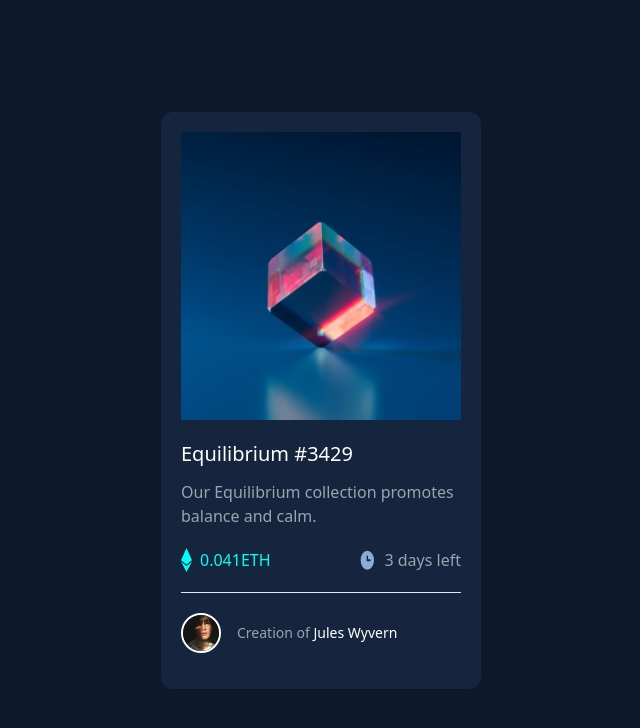
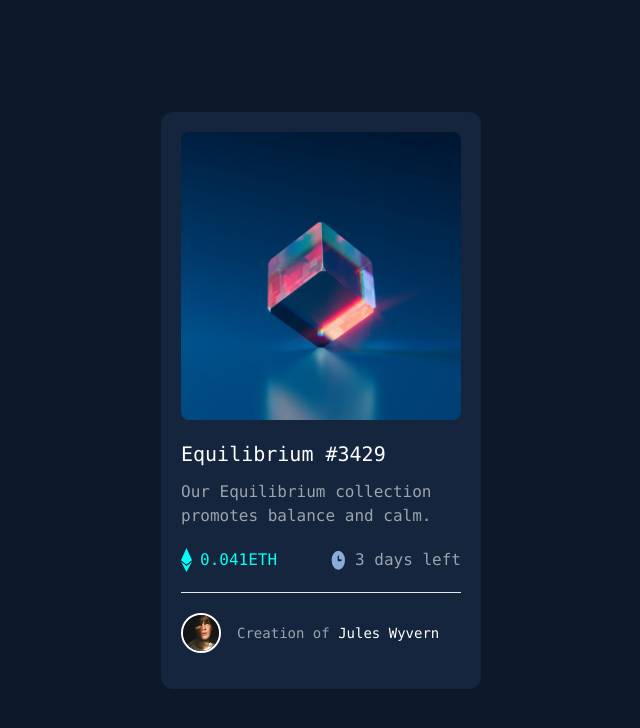
Before and after one commit to rk-codeflow/tw1-nft-preview-card, a plain HTML site: page index.html in a window 1280 px wide. Shown: the whole page, without its empty margins (319-959 px from the left). Drawn offline with nearby package versions, Linux system fonts and the light colour scheme.

Commit message:
project wrap up

```diff
--- a/index.html
+++ b/index.html
@@ -7,6 +7,7 @@
   <title>NFT preview card component | Frontend Mentor</title>
 
   <link rel="icon" type="image/png" sizes="32x32" href="./images/favicon-32x32.png">
+
 
   <!-- tailwind things  -->
   <script src="https://cdn.tailwindcss.com"></script>
@@ -39,24 +40,24 @@
       }
   </script>
 </head>
-<body class="bg-bodybg">
+<body class="bg-bodybg font-mono">
     <main class="flex justify-center items-center h-screen">
         <div class="bg-cardbg rounded-xl p-5 font-medium w-1/2 max-w-xs min-w-[285px]">
             <!-- image -->
-            <div class="relative  cursor-pointer">
+            <div class="relative cursor-pointer">
                 <div class="xs:h-72">
-                    <img src="./images/image-equilibrium.jpg" class="object-cover h-full w-full" alt="This is the Equilibrium image">
+                    <img src="./images/image-equilibrium.jpg" class="object-cover h-full w-full rounded-lg" alt="This is the Equilibrium image">
                 </div>
 
-                <div class="absolute top-0 left-0 right-0 bottom-0 opacity-0 flex items-center justify-center">
-                    <img src="./images/icon-view.svg" alt="eye icon" class="">
+                <div class="absolute top-0 left-0 right-0 bottom-0 bg-cyan opacity-0 flex items-center justify-center active:opacity-80 rounded-lg">
+                    <img src="./images/icon-view.svg" alt="eye icon">
                 </div>
             </div>
 
             <!-- top text -->
             <div class="my-5">
                 <h2 class="text-xl font-medium text-white active:text-cyan cursor-pointer">Equilibrium #3429</h2>
-                <p class="text-gray-400 mt-3 font-normal">Our Equilibrium collection promotes balance and calm.</p>
+                <p class="text-gray-400 mt-3 font-normal text-base">Our Equilibrium collection promotes balance and calm.</p>
             </div>
 
             <!-- count flex -->
```
Also changed, not shown: 2 other files.
